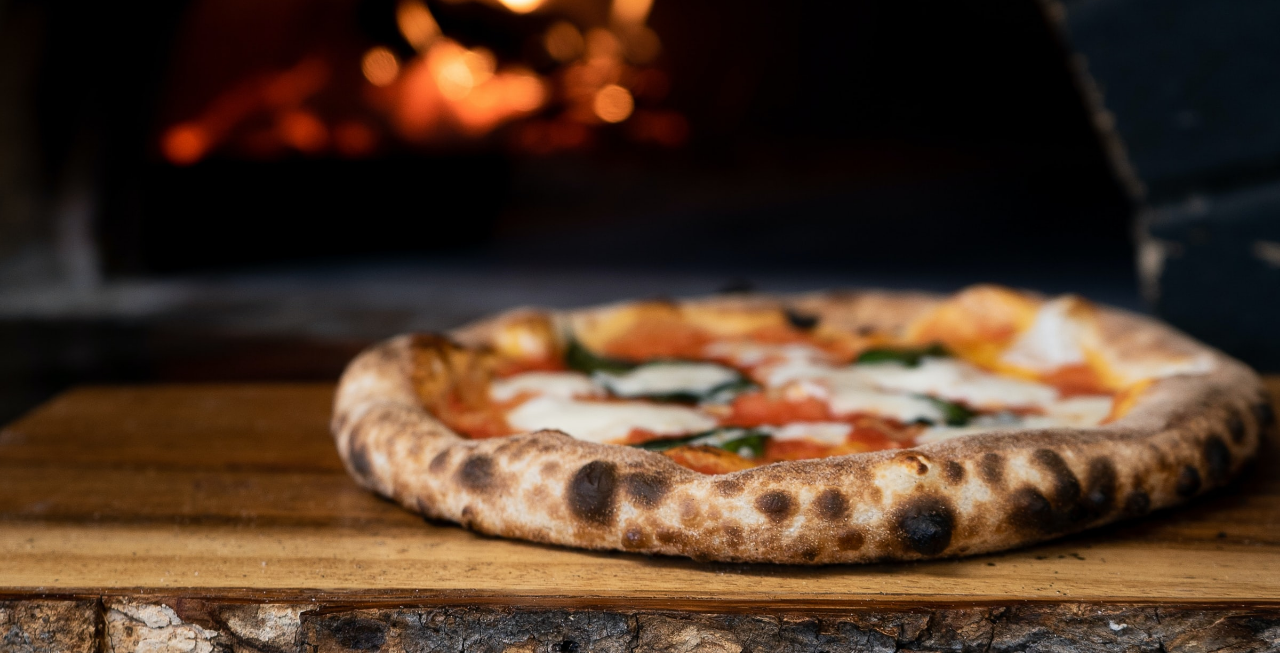
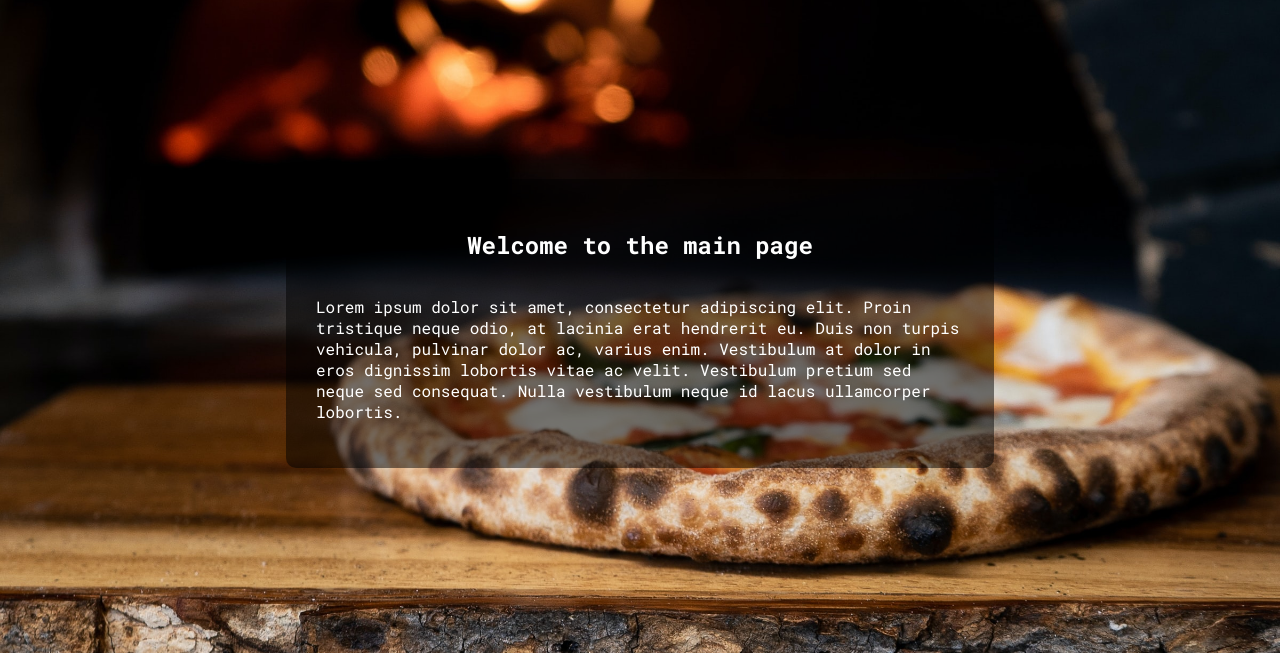
Before and after one commit to purgz/odin-restaurant-page, a website built with webpack: page src/templates/home.html in a window 1280 px wide. Shown: the part 86-739 px from the top of the page. Built offline with nearby package versions, Linux system fonts and the light colour scheme.

Commit message:
added element to menu page and altered some styles, new build

```diff
--- a/src/css/style.css
+++ b/src/css/style.css
@@ -135,7 +135,7 @@ a{
 }
 .contact-page{
     background-color: rgba(0, 0, 0, 0.5);
-
+    border-radius: 10px;
     padding: 30px;
     display: flex;
     gap: 30px;
@@ -144,3 +144,12 @@ a{
     display: flex;
     align-items: center;
 }
+.main-page-container{
+    display: flex;
+    flex-direction: column;
+    align-items: center;
+    width: 60%;
+    background: rgba(0, 0, 0, 0.5);
+    padding: 30px;
+    border-radius: 10px;
+}
--- a/src/modules/home.js
+++ b/src/modules/home.js
@@ -8,6 +8,19 @@ export function loadHome(){
     //add background image
     const fullPage = document.querySelector("html");
     fullPage.style.backgroundImage = `url(${BackgroundImg})`
+
+    const container = document.createElement("div");
+    const title = document.createElement("h2");
+    const p = document.createElement("p");
+
+    container.classList.add("main-page-container");
+
+    title.textContent = "Welcome to the main page";
+    p.textContent = "Lorem ipsum dolor sit amet, consectetur adipiscing elit. Proin tristique neque odio, at lacinia erat hendrerit eu. Duis non turpis vehicula, pulvinar dolor ac, varius enim. Vestibulum at dolor in eros dignissim lobortis vitae ac velit. Vestibulum pretium sed neque sed consequat. Nulla vestibulum neque id lacus ullamcorper lobortis."
+
+    container.appendChild(title);
+    container.appendChild(p);
+    content.appendChild(container);
 }
 
 export function loadFooter(){
```
Also changed, not shown: dist/home.bundle.js.
